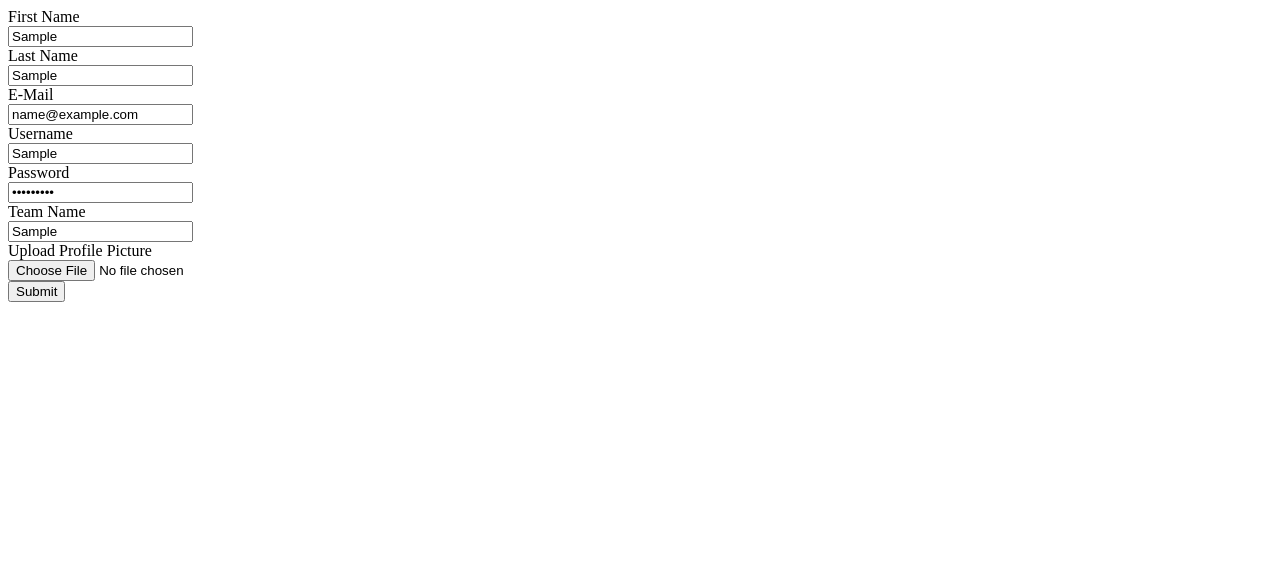
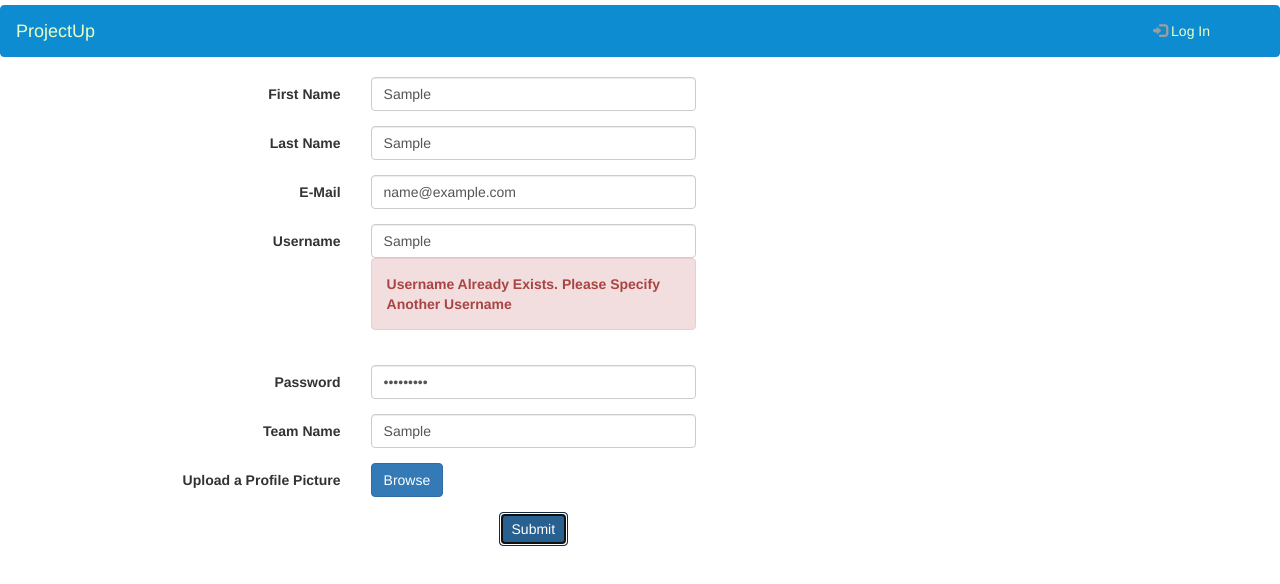
Before and after one commit to ProjectUp/test_2, a website: page public/Form.html in a window 1280 px wide. Both pictures are taken after typing "Sample", "Sample", "name@example.com", "Sample", "Sample123", "Sample" into the empty fields and a click on the button "Submit". Drawn offline with Linux system fonts and the light colour scheme; no server answers.

Commit message:
Add files via upload

```diff
--- a/public/Form.html
+++ b/public/Form.html
@@ -4,54 +4,146 @@
 <head>
     <meta charset="utf-8">
     <title>ProjectUp</title>
+    <link rel="stylesheet" href="/Boot/css/bootstrap.min.css">
+    <meta name="viewport" content="width=device-width, initial-scale=1">
+    <style>
+        .navbar {
+            background-color: #0e8cd2;
+            border-color: #0e8cd2;
+        }
+
+        #Web {
+            color: #e9ffc6;
+        }
+
+        #SignUp {
+            color: #e9ffc6;
+        }
+
+        .form-actions {
+            margin: 0;
+            background-color: transparent;
+            text-align: center;
+        }
+    </style>
 </head>
 
 <body>
-<form onsubmit="return false">
-  <span>First Name</span>
-  <br>
-  <input type="text" required id="name" placeholder="First Name" />
-  <br>
-  <span>Last Name</span>
-  <br>
-  <input type="text" required id="last" placeholder="Last Name" />
-  <br>
-  <span>E-Mail</span>
-  <br>
-  <input type="email" required id="mail" placeholder="E-Mail Adress" />
-  <br>
-  <span>Username</span>
-  <br>
-  <input type="text" required id="Username" placeholder="Username" />
-  <br>
-  <span>Password</span>
-  <br>
-  <input type="password" required id="Pass" placeholder="Password" />
-  <br>
-  <span>Team Name</span>
-  <br>
-  <input type="text" id="Team" placeholder="Team Name">
-  <br>
-  <span>Upload Profile Picture</span>
-  <br>
-  <input id="inp" type="file" accept="image/*" />
-  <br>
-  <button type="submit" id="Submit">Submit</button>
-  <br>
+<div style="margin-top: 5px">
+    <header>
+        <nav class="navbar navbar-inverse">
+            <div class="container-fluid">
+                <div class="navbar-header">
+                    <a class="navbar-brand" href="/"><span id="Web">ProjectUp</span></a>
+                </div>
+                <div class="container">
+                    <ul class="nav navbar-nav navbar-right">
+                        <li><a href="/public/LogIn.html"><span class="glyphicon glyphicon-log-in"></span> <span id="SignUp">Log In</span></a></li>
+                    </ul>
+                </div>
+            </div>
+        </nav>
+    </header>
+</div>
+<div>
+    <form onsubmit="return false" class="form-horizontal col-sm-10">
+        <div class="form-group">
+            <label for="name" class="control-label col-sm-2 col-md-4">First Name</label>
+            <div class="col-sm-10 col-md-4">
+                <input type="text" id="name" placeholder="First Name" class="form-control" onclick="$('#FirstAlert').html('')" />
+                <div id="FirstAlert"></div>
+            </div>
+        </div>
+        <div class="form-group">
+            <label for="last" class="control-label col-sm-2 col-md-4">Last Name</label>
+            <div class="col-sm-10 col-md-4">
+                <input type="text" id="last" placeholder="Last Name" class="form-control" onclick="$('#LastAlert').html('')" />
+                <div id="LastAlert"></div>
+            </div>
+        </div>
+        <div class="form-group">
+            <label for="mail" class="control-label col-sm-2 col-md-4">E-Mail</label>
+            <div class="col-sm-10 col-md-4">
+                <input type="text" id="mail" placeholder="E-Mail Adress" class="form-control" onclick="$('#MailAlert').html('')" />
+                <div id="MailAlert"></div>
+            </div>
+        </div>
+        <div class="form-group">
+            <label for="Username" class="control-label col-sm-2 col-md-4">Username</label>
+            <div class="col-sm-10 col-md-4">
+                <input type="text" id="Username" placeholder="Username" class="form-control" onclick="$('#UserAlert').html('')" />
+                <div id="UserAlert"></div>
+            </div>
+        </div>
+        <div class="form-group">
+            <label for="Pass" class="control-label col-sm-2 col-md-4">Password</label>
+            <div class="col-sm-10 col-md-4">
+                <input type="password" id="Pass" placeholder="Password" class="form-control" onclick="$('#PassAlert').html('')" />
+                <div id="PassAlert"></div>
+            </div>
+        </div>
+        <div class="form-group">
+            <label for="Team" class="control-label col-sm-2 col-md-4">Team Name</label>
+            <div class="col-sm-10 col-md-4">
+                <input type="text" id="Team" placeholder="Team Name" class="form-control" />
+            </div>
+        </div>
+        <div class="form-group">
+            <label for="inp" class="control-label col-sm-2 col-md-4">Upload a Profile Picture</label>
+            <div class="col-sm-10 col-md-4">
+                <label class="btn btn-primary btn-file">
+                    Browse <input type="file" id="inp" accept="image/*" style="display: none;">
+                </label>
+                <span id="choice"></span>
+            </div>
+        </div>
+        <div class="form-actions">
+            <button type="submit" id="Submit" class="btn btn-primary">Submit</button>
+        </div>
     </form>
+</div>
 <script src="/jquery.js"></script>
 <script>
- 'use strict'
+    'use strict';
+    $(document).ready(function() {
+        $('#inp').on('change', function() {
+            const input = $("#inp")[0].files[0];
+            if (input) {
+                $('#choice').html('').html(input.name);
+            }
+        });
         $("#Submit").on("click", function() {
             const formData = new FormData();
             const smth = $("#inp")[0].files[0];
+            const $name = $('#name');
+            const $last = $('#last');
+            const $mail = $('#mail');
+            const $user = $('#Username');
+            const $pass = $('#Pass');
             formData.append("image", smth);
-        const name = $('#name').val().length <= 1 ? alert("Length of your name must be at least 2 characters") : $('#name').val();
-        const Lname = $("#last").val().length <= 1 ? alert("Length of your Last name must be at least 2 characters") : $("#last").val();
-        const Email = $("#mail").val().length <= 1 ? alert("Length of your E-mail must be at least 2 characters") : $("#mail").val();
-        const User = $("#Username").val().length < 6 ? alert("Length of your Username must be at least 6 characters") : $("#Username").val();
-        const Pass = $("#Pass").val().length <= 6 ? alert("Length of your Password must be at least 6 characters") : $("#Pass").val();
-        if (name != undefined && Lname != undefined && Email != undefined && User != undefined && Pass != undefined) {
+            const name = $name.val().length <= 1 ? undefined : $name.val();
+            const Lname = $last.val().length <= 1 ? undefined : $last.val();
+            const Email = $mail.val().length <= 1 ? undefined : $mail.val();
+            const User = $user.val().length < 6 ? undefined : $user.val();
+            const Pass = $pass.val().length < 6 ? undefined : $pass.val();
+            if (!name) {
+                $('#FirstAlert').html('').append('<div class="alert alert-danger"><strong>Your Name Must Be At Least 2 Characters Long</strong></div>');
+            }
+            if (!Lname) {
+                $('#LastAlert').html('').append('<div class="alert alert-danger"><strong>Your Last Name Must Be At Least 2 Characters Long</strong></div>')
+            }
+            if (!Email) {
+                $('#MailAlert').html('').append('<div class="alert alert-danger"><strong>Your E-Mail Address Should Be At Least 2 Characters Long</strong></div>')
+            } else if (Email.indexOf('@') <= 0) {
+                $('#MailAlert').html('').append('<div class="alert alert-danger"><strong>Please Enter A Valid E-Mail Address</strong></div>');
+            }
+            if (!User) {
+                $('#UserAlert').html('').append('<div class="alert alert-danger"><strong>Your Username Must Be At Least 6 Characters Long</strong></div>')
+            }
+            if (!Pass) {
+                $('#PassAlert').html('').append('<div class="alert alert-danger"><strong>Your Password Must Be At Least 6 Characters Long</strong></div>')
+            }
+            if (name && Lname && Email && User && Pass) {
                 $.ajax({
                     type: "POST",
                     url: "/TXT",
@@ -72,11 +164,10 @@
                                 data: formData,
                                 contentType: false,
                                 processData: false,
-                            success: function (e) {
-                                console.log("Done haha");
+                                success: function(e) {
                                     window.location.href = '/';
                                 },
-                            error: function (e) {
+                                error: function(e) {
                                     console.log("Error while sending Images");
                                 }
                             });
@@ -85,13 +176,12 @@
                         }
                     },
                     error: function(e) {
-                    alert("Try another username user already exists");
+                        $('#UserAlert').html('').append('<div class="alert alert-danger"><strong>Username Already Exists. Please Specify Another Username</strong></div>')
                     }
                 });
-        } else {
-            alert("Enter proper data!");
             }
-    }); //end of onclick
+        });
+    });
 </script>
 
 
```
Lines whose indentation alone changed are shown as unchanged.
